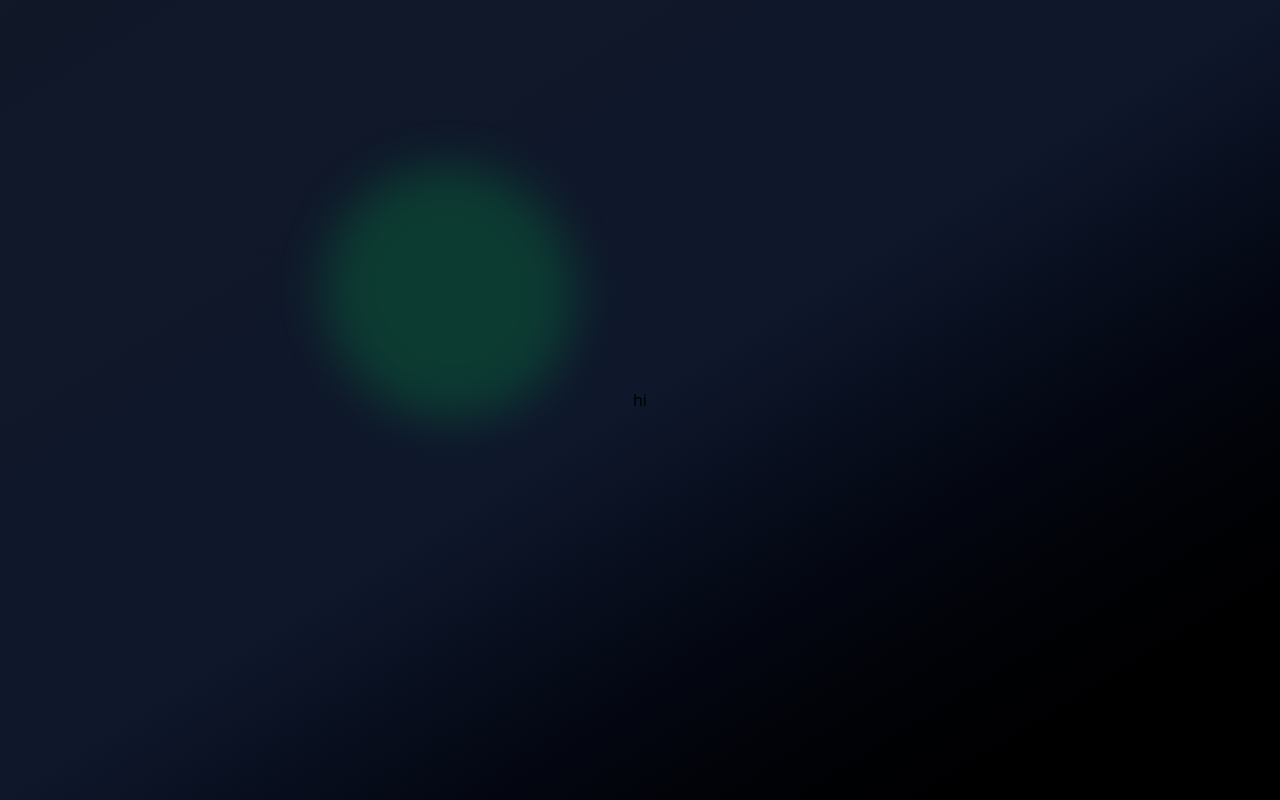
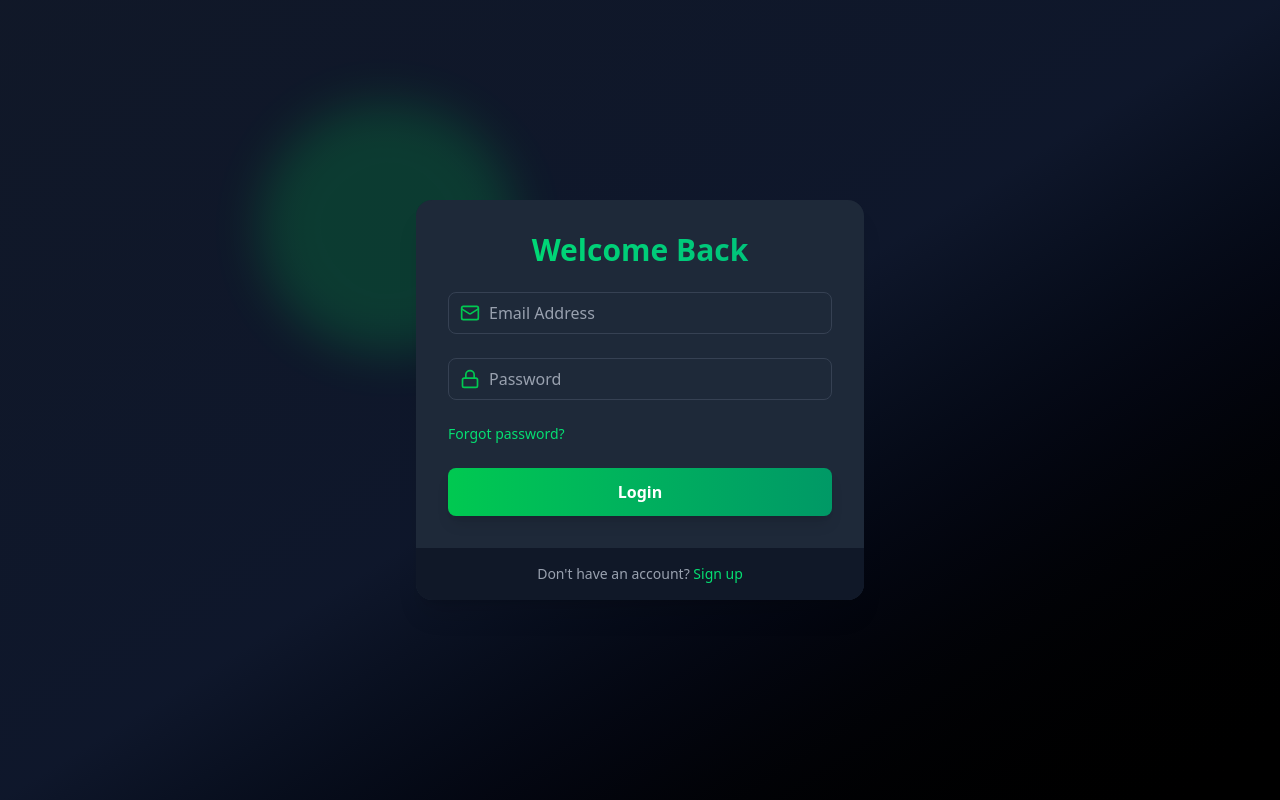
Before and after one commit to Mirkataaa/advanced-auth-system, a React (Vite) app in the folder client/: page /login in a window 1280 px wide. Built offline with nearby package versions, Linux system fonts and the light colour scheme.

Commit message:
feat(client): Login page UI

```diff
--- a/client/src/pages/LoginPage.jsx
+++ b/client/src/pages/LoginPage.jsx
@@ -1,7 +1,76 @@
+import * as motion from "motion/react-client"
+import { Mail, Lock, Loader } from "lucide-react";
+import { useState } from "react"
+import { Link } from "react-router";
+import InputComponent from "../components/InputComponent";
+
+
 export default function LoginPage() {
 
+    const [email, setEmail] = useState('');
+    const [password, setPassword] = useState('');
+    const isLoading = false;
+
+    const handleLogin = (e) => {
+        e.preventDefault();
+    }
     return (
-        <div>hi</div>
+        <motion.div
+            initial={{ opacity: 0, y: 20 }}
+            animate={{ opacity: 1, y: 0 }}
+            transition={{ duration: 0.5 }}
+            className='max-w-md w-full bg-gray-800 bg-opacity-50 backdrop-filter backdrop-blur-xl rounded-2xl shadow-xl overflow-hidden'
+        >
+            <div className='p-8'>
+                <h2 className='text-3xl font-bold mb-6 text-center bg-gradient-to-r from-green-400 to-emerald-500 text-transparent bg-clip-text'>
+                    Welcome Back
+                </h2>
+
+                <form onSubmit={handleLogin}>
+                    <InputComponent
+                        icon={Mail}
+                        type='email'
+                        placeholder='Email Address'
+                        value={email}
+                        onChange={(e) => setEmail(e.target.value)}
+                    />
+
+                    <InputComponent
+                        icon={Lock}
+                        type='password'
+                        placeholder='Password'
+                        value={password}
+                        onChange={(e) => setPassword(e.target.value)}
+                    />
+
+                    <div className='flex items-center mb-6'>
+                        <Link to='/forgot-password' className='text-sm text-green-400 hover:underline'>
+                            Forgot password?
+                        </Link>
+                    </div>
+
+                    <motion.button
+                        whileHover={{ scale: 1.02 }}
+                        whileTap={{ scale: 0.98 }}
+                        className='w-full py-3 px-4 bg-gradient-to-r from-green-500 to-emerald-600 text-white font-bold rounded-lg shadow-lg hover:from-green-600 hover:to-emerald-700 focus:outline-none focus:ring-2 focus:ring-green-500 focus:ring-offset-2 focus:ring-offset-gray-900 transition duration-200'
+                        type='submit'
+                        disabled={isLoading}
+                    >
+                        {isLoading ? <Loader className='w-6 h-6 animate-spin  mx-auto' /> : "Login"}
+                    </motion.button>
+                </form>
+            </div>
+            <div className='px-8 py-4 bg-gray-900 bg-opacity-50 flex justify-center'>
+                <p className='text-sm text-gray-400'>
+                    Don't have an account?{" "}
+                    <Link to='/signup' className='text-green-400 hover:underline'>
+                        Sign up
+                    </Link>
+                </p>
+            </div>
+
+
+        </motion.div>
     )
 
 
```
Also changed, not shown: client/src/store/authStore.js (added).
